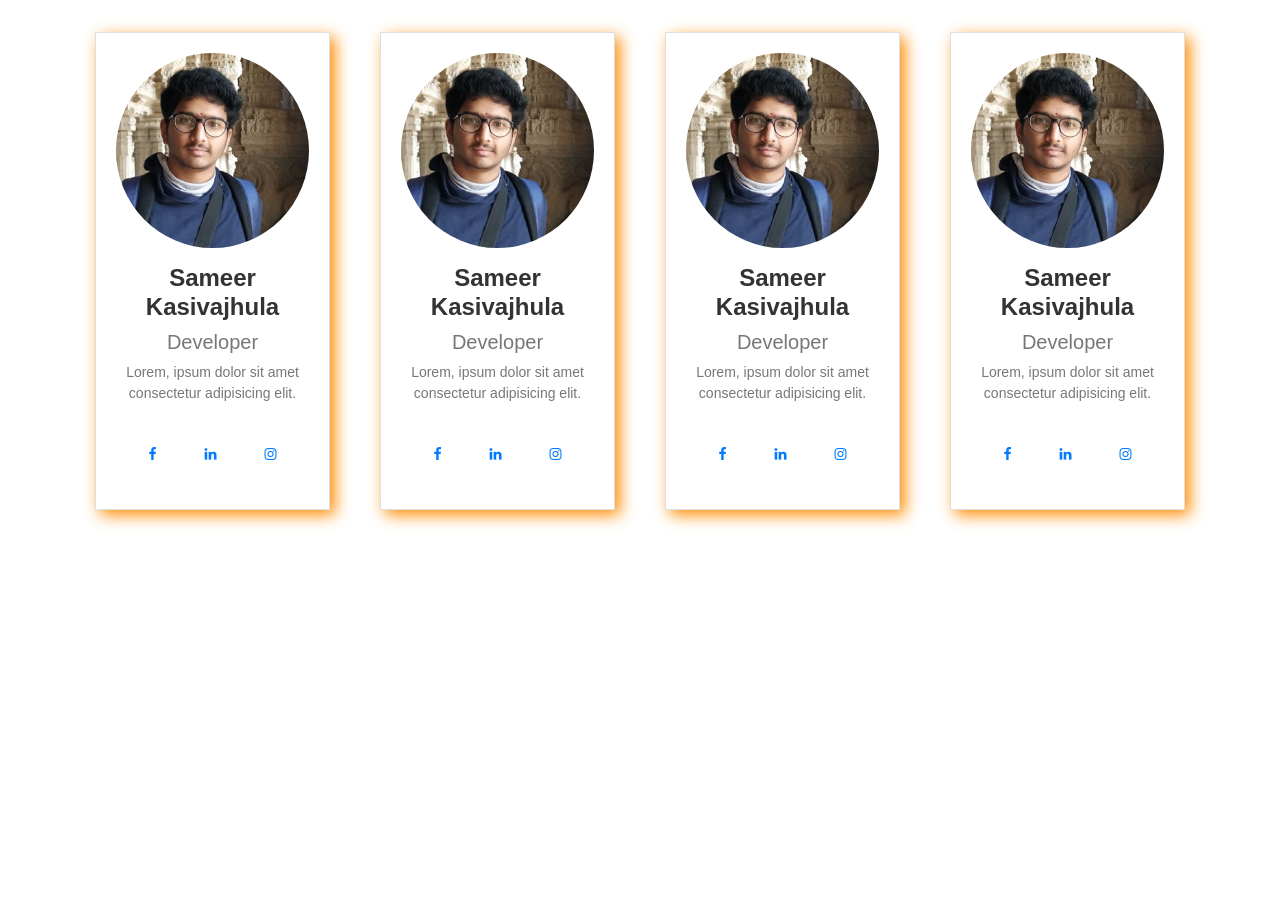
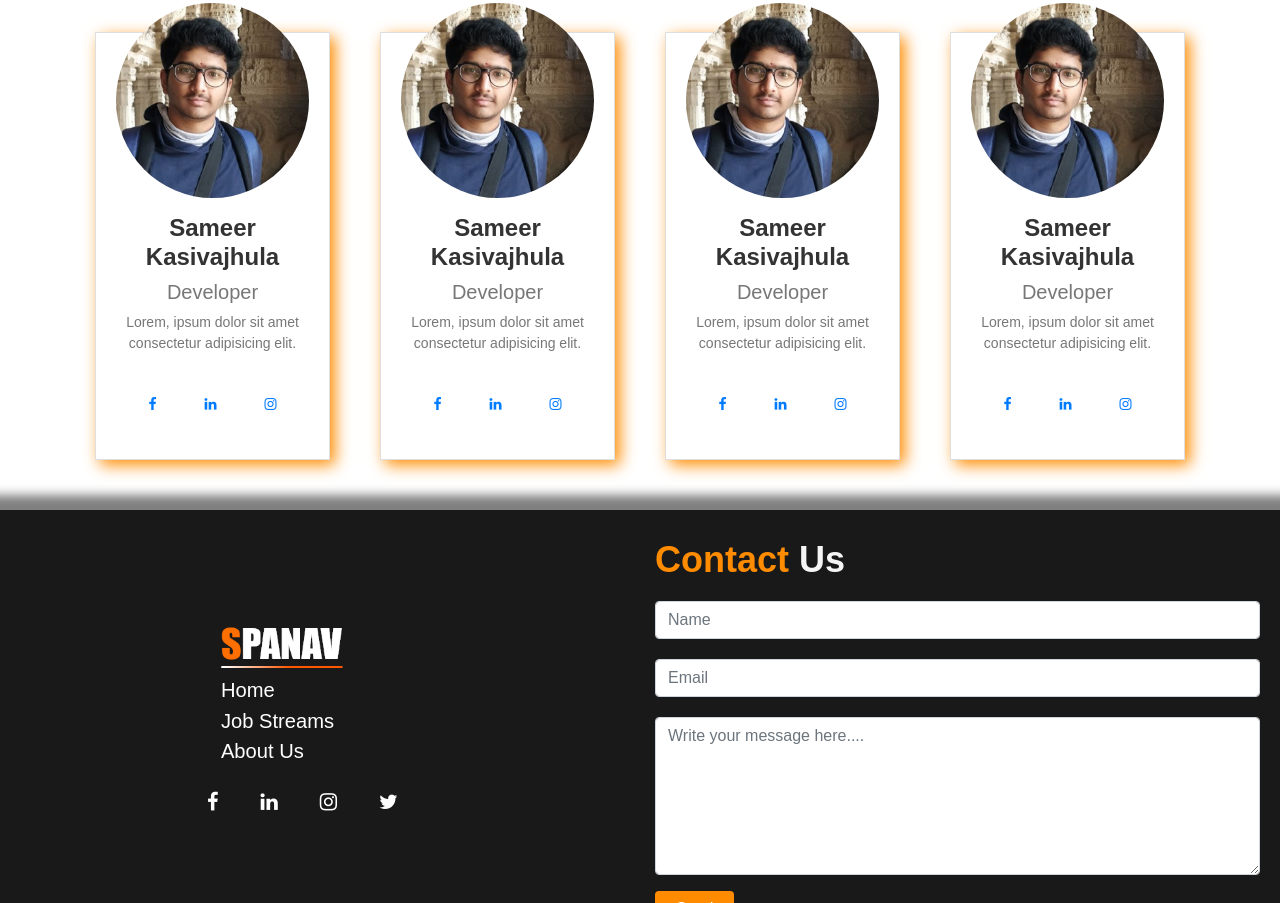
Before and after one commit to sameer-kousik/SPANAV, a website: page public/index.html in a window 1280 px wide. Shown: the part 2520-3423 px from the top of the page. Before the commit the page ends 3061 px from the top, so only its background shows below. Drawn offline with nearby package versions, Linux system fonts and the light colour scheme.

Commit message:
Contact Us Section added

```diff
--- a/public/css/style.css
+++ b/public/css/style.css
@@ -3,7 +3,7 @@ align-self: end;
 }
 
 .nav-brand{
-font-size: large;
+font-size: 100%;
 }
 
 .nav-item{
@@ -62,7 +62,7 @@ font-weight: 500;
 }
 
 #stream .card{
-border-radius: 0;
+border-radius: 10px;
 box-shadow: 5px 5px 15px #FF8C00;
 transition: all 0.3s ease-in;
 -webkit-transition: all 0.3s ease-in;
@@ -122,6 +122,10 @@ color: #fff;
 
 }
 
+#team .card img{
+    margin-top: -50px;
+}
+
 #blogs{
 margin-top: 30px;
 }
@@ -133,7 +137,7 @@ margin-top: 30px;
     display: flex;
     justify-content: center;
     align-items: center;
-    background: rgba(255, 140, 0, 0.8) ;
+
 
     }
 
@@ -152,3 +156,121 @@ margin-top: 30px;
     -webkit-box-reflect: below 1px linear-gradient(transparent,transparent,#0006);
 
     }
+/*
+#contact{
+    background-color: #191919
+}
+
+#contact>div>div{
+    margin-top: 100px;
+    padding: 75px;
+}
+
+#contact img{
+    margin-left: -10px;
+    margin-bottom: 10px;
+
+}
+#contact a{
+    margin-right: 10px;
+    color: #ffffff;
+    font-size: 120%;
+    text-decoration: none;
+}
+
+#contact a:hover{
+    color: #FF8C00;
+}
+#social{
+    margin-left: -30px;
+    margin-top: 5px;
+}
+*/
+
+
+#contact a{
+    margin-right: 10px;
+    color: #ffffff;
+    font-size: 120%;
+    text-decoration: none;
+}
+
+#footab{
+    font-size: 120%;
+    padding-top: 7%;
+    padding-left:17% ;
+    width: 50%;
+}
+
+#footform h3{
+    padding-right: 50%;
+}
+
+#contact h3{
+    color: #ffffff;
+}
+#contact span{
+    color: #FF8C00;
+}
+
+#footform{
+    float: left;
+    width: 50%;
+}
+#contact a:hover{
+    color: #FF8C00;
+}
+#contact .form{
+
+    background-color: #191919;
+    box-shadow: 1px 0 10px 15px rgba(0,0,0,.5);
+    padding: 20px;
+    margin-top: 40px;
+}
+#contact .form-control {
+    outline: none;
+    margin: 0 auto;
+    border-radius: 4px !important;
+    }
+
+#contact .form-group{
+    margin-top: 20px;
+    }
+#contact ul{
+    list-style-type: none;
+    padding: 0;
+    margin: 0;
+    }
+#contact li{
+    padding-top: 15px;
+    color: #84817a;
+    font-size: 18px;
+    }
+#contact h3{
+    color: #84817a;
+    font-size: 36px;
+    }
+#contact.fa{
+    padding-right: 10px;
+    color: #718093;
+    font-size: 22px;
+    }
+
+#social{
+    margin-left: -30px;
+    margin-top: 5px;
+}
+#contact button{
+    background-color: #FF8C00 !important;
+    color: #fff !important;
+    padding: 5px 20px !important;
+    border-radius: 4px !important;
+    }
+    #contact button:hover{
+    background-color: #da611c !important;
+    }
+    @media(max-width: 768px){
+    #footab{
+        display: none;
+    }
+}
--- a/public/index.html
+++ b/public/index.html
@@ -378,9 +378,106 @@
     </div>
   </section>
   <section id="contact">
-    <div class="container-fluid">
-      <img
-
+    <!--<div class="container">
+      <div id = "logo_sec" class=" col-md-6">
+        <img src="/img/spanv_white.png" width="105px" alt="SPANAV Logo">
+        <br>
+        <a href="#home">Home</a>
+        <br>
+        <a href="#stream">Job Streams</a>
+        <br>
+        <a href="#">About Us</a>
+        <br>
+        <div id="social" class="d-flex flex-row">
+          <div class="p-3">
+            <a href="#">
+              <i class="fa fa-facebook" aria-hidden="true"></i>
+            </a>
+          </div>
+          <div class="p-3">
+            <a href="#">
+              <i class="fa fa-linkedin" aria-hidden="true"></i>
+            </a>
+          </div>
+          <div class="p-3">
+            <a href="#">
+              <i class="fa fa-instagram" aria-hidden="true"></i>
+            </a>
+          </div>
+          <div class="p-3">
+            <a href="#">
+              <i class="fa fa-twitter" aria-hidden="true"></i>
+            </a>
+          </div>
+        </div>
+      </div>
+      <div class="col-md-6 pt-2">
+        <form action="#">
+          <div class="form-group">
+            <input type="text" class="form-control" placeholder="Name" required>
+          </div>
+          <div class="form-group">
+            <input type="text" class="form-control" placeholder="Email" required>
+          </div>
+          <div class="form-group">
+            <textarea class="form-control" rows="8" placeholder="Write your message here...." required></textarea>
+          </div>
+          <button type="button" class="btn">Send
+          </button>
+        </form>
+      </div>
+    </div>-->
+    <div class="form">
+      <div class="row">
+        <div id="footab" class="col-md-6">
+          <img style="margin-bottom: 5px;" src="/img/spanv_white.png" width="125px" alt="SPANAV Logo">
+        <br>
+        <a href="#">Home</a>
+        <br>
+        <a href="#stream">Job Streams</a>
+        <br>
+        <a href="#">About Us</a>
+        <br>
+        <div id="social" class="d-flex flex-row">
+          <div class="p-3">
+            <a href="#">
+              <i class="fa fa-facebook" aria-hidden="true"></i>
+            </a>
+          </div>
+          <div class="p-3">
+            <a href="#">
+              <i class="fa fa-linkedin" aria-hidden="true"></i>
+            </a>
+          </div>
+          <div class="p-3">
+            <a href="#">
+              <i class="fa fa-instagram" aria-hidden="true"></i>
+            </a>
+          </div>
+          <div class="p-3">
+            <a href="#">
+              <i class="fa fa-twitter" aria-hidden="true"></i>
+            </a>
+          </div>
+        </div>
+        </div>
+        <div id="footform" class="col-md-6 pt-2">
+          <h3 style="color: #f5f5f5; align-self:center;"><span>Contact</span> Us</h3>
+          <form action="#">
+            <div class="form-group">
+              <input type="text" class="form-control" placeholder="Name" required>
+            </div>
+            <div class="form-group">
+              <input type="text" class="form-control" placeholder="Email" required>
+            </div>
+            <div class="form-group">
+              <textarea class="form-control" rows="6" placeholder="Write your message here...." required></textarea>
+            </div>
+            <button type="button" class="btn">Send
+            </button>
+          </form>
+        </div>
+      </div>
     </div>
   </section>
 </body>
```
Also changed, not shown: Website_flow.html (added, +12 -0 lines), public/img/spanv_white.png (added).
